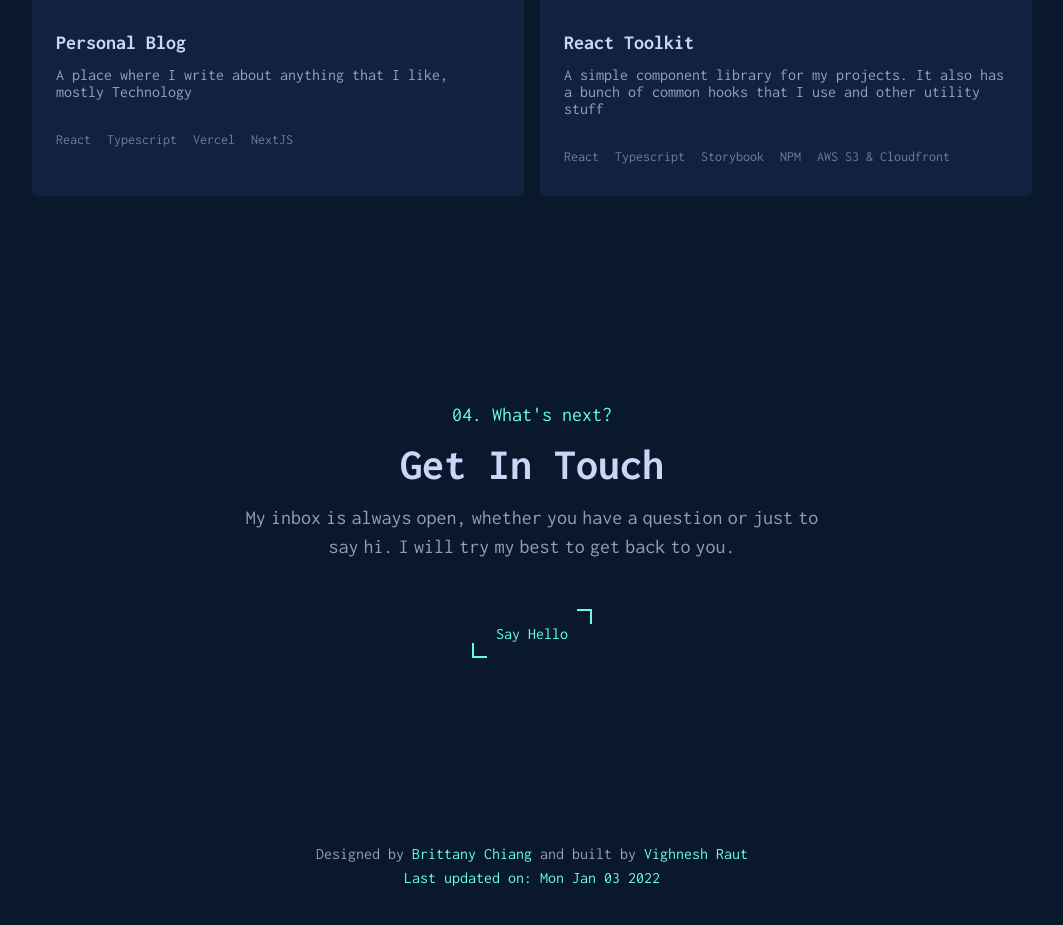
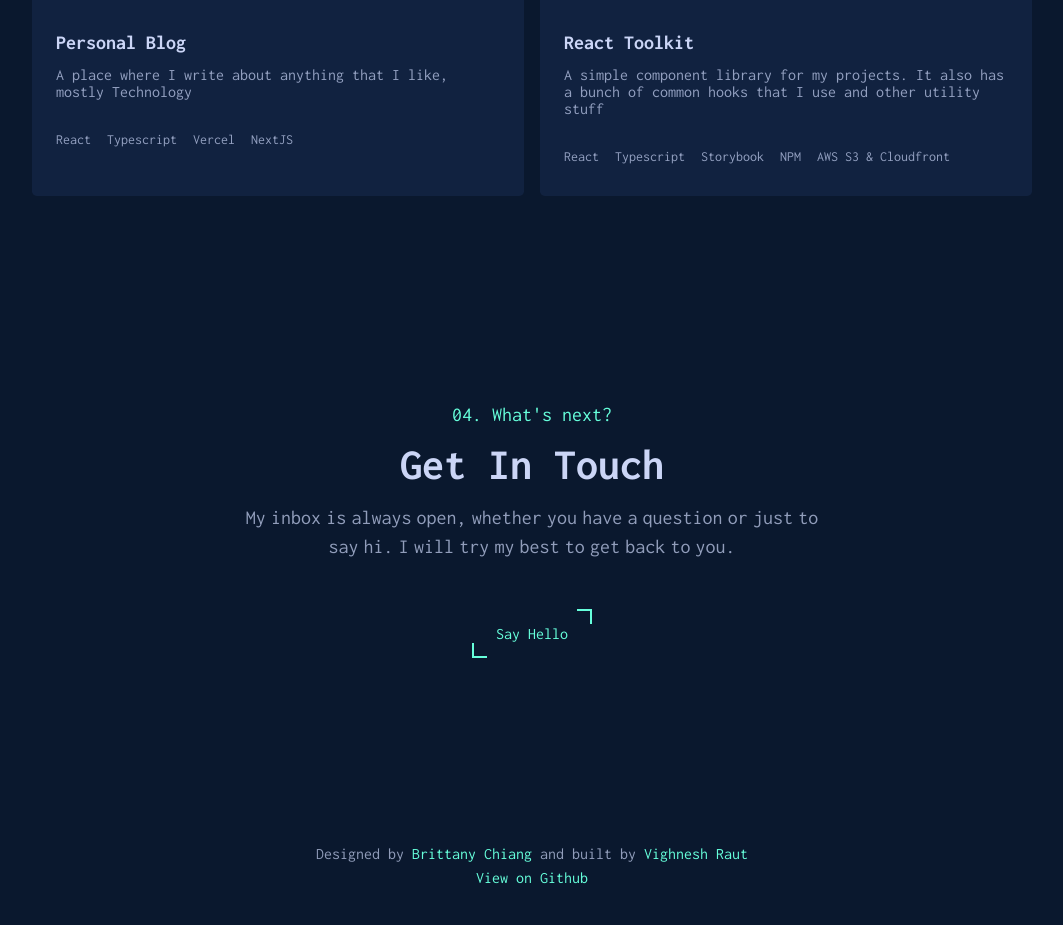
Before and after one commit to vighnesh153/vighnesh153.com_v2, a Next.js app: page / in a window 1280 px wide. Shown: the part 4144-5069 px from the top of the page, without its empty margins (108-1171 px from the left). Built offline with nearby package versions, Linux system fonts and the light colour scheme.

Commit message:
fix: accessibility issues

```diff
--- a/components/Footer.tsx
+++ b/components/Footer.tsx
@@ -40,9 +40,9 @@ const Footer = (): JSX.Element => {
         <br />
         <Anchor
           href={config.githubRepoUrl}
-          className="last-updated-on inline-link"
+          className="view-on-github inline-link"
         >
-          Last updated on: {new Date().toDateString()}
+          View on Github
         </Anchor>
       </span>
     </footer>
--- a/components/Projects/FeaturedProjects.tsx
+++ b/components/Projects/FeaturedProjects.tsx
@@ -69,7 +69,7 @@ const FeaturedProjects = (): JSX.Element => {
                 >
                   <Image
                     src={imageUrl}
-                    alt=""
+                    alt={heading}
                     layout="fill"
                     placeholder="blur"
                   />
--- a/icons/Codepen.tsx
+++ b/icons/Codepen.tsx
@@ -10,7 +10,6 @@ interface CodepenProps
 const Codepen = (props: CodepenProps): JSX.Element => {
   return (
     <svg
-      aria-hidden="true"
       focusable="false"
       role="img"
       xmlns="http://www.w3.org/2000/svg"
--- a/icons/ExternalLink.tsx
+++ b/icons/ExternalLink.tsx
@@ -10,7 +10,6 @@ interface ExternalLinkProps
 const ExternalLink = (props: ExternalLinkProps): JSX.Element => {
   return (
     <svg
-      aria-hidden="true"
       focusable="false"
       role="img"
       xmlns="http://www.w3.org/2000/svg"
--- a/icons/Folder.tsx
+++ b/icons/Folder.tsx
@@ -10,13 +10,13 @@ interface FolderProps
 const Folder = (props: FolderProps): JSX.Element => {
   return (
     <svg
-      aria-hidden="true"
       focusable="false"
       role="img"
       xmlns="http://www.w3.org/2000/svg"
       viewBox="0 0 512 512"
       {...props}
     >
+      <title>Folder</title>
       <path
         fill="currentColor"
         d="M464 128H272l-54.63-54.63c-6-6-14.14-9.37-22.63-9.37H48C21.49 64 0 85.49 0 112v288c0 26.51 21.49 48 48 48h416c26.51 0 48-21.49 48-48V176c0-26.51-21.49-48-48-48zm0 272H48V112h140.12l54.63 54.63c6 6 14.14 9.37 22.63 9.37H464v224z"
--- a/icons/LinkedIn.tsx
+++ b/icons/LinkedIn.tsx
@@ -10,7 +10,6 @@ interface LinkedInProps
 const LinkedIn = (props: LinkedInProps): JSX.Element => {
   return (
     <svg
-      aria-hidden="true"
       focusable="false"
       role="img"
       xmlns="http://www.w3.org/2000/svg"
--- a/icons/Octocat.tsx
+++ b/icons/Octocat.tsx
@@ -10,7 +10,6 @@ interface OctocatProps
 const Octocat = (props: OctocatProps): JSX.Element => {
   return (
     <svg
-      aria-hidden="true"
       focusable="false"
       role="img"
       xmlns="http://www.w3.org/2000/svg"
--- a/pages/_document.tsx
+++ b/pages/_document.tsx
@@ -1,7 +1,7 @@
 import { Html, Head, Main, NextScript } from 'next/document';
 
 const MyDocument: React.FC = () => (
-  <Html>
+  <Html lang="en">
     <Head>
       <meta
         name="description"
--- a/styles/components/OtherNoteworthyProjects.scss
+++ b/styles/components/OtherNoteworthyProjects.scss
@@ -101,7 +101,7 @@
           margin-right: 0.7rem;
 
           font-size: var(--t-300);
-          color: hsla(var(--major-text-color), 50%);
+          color: hsla(var(--major-text-color), 70%);
         }
       }
     }
```
